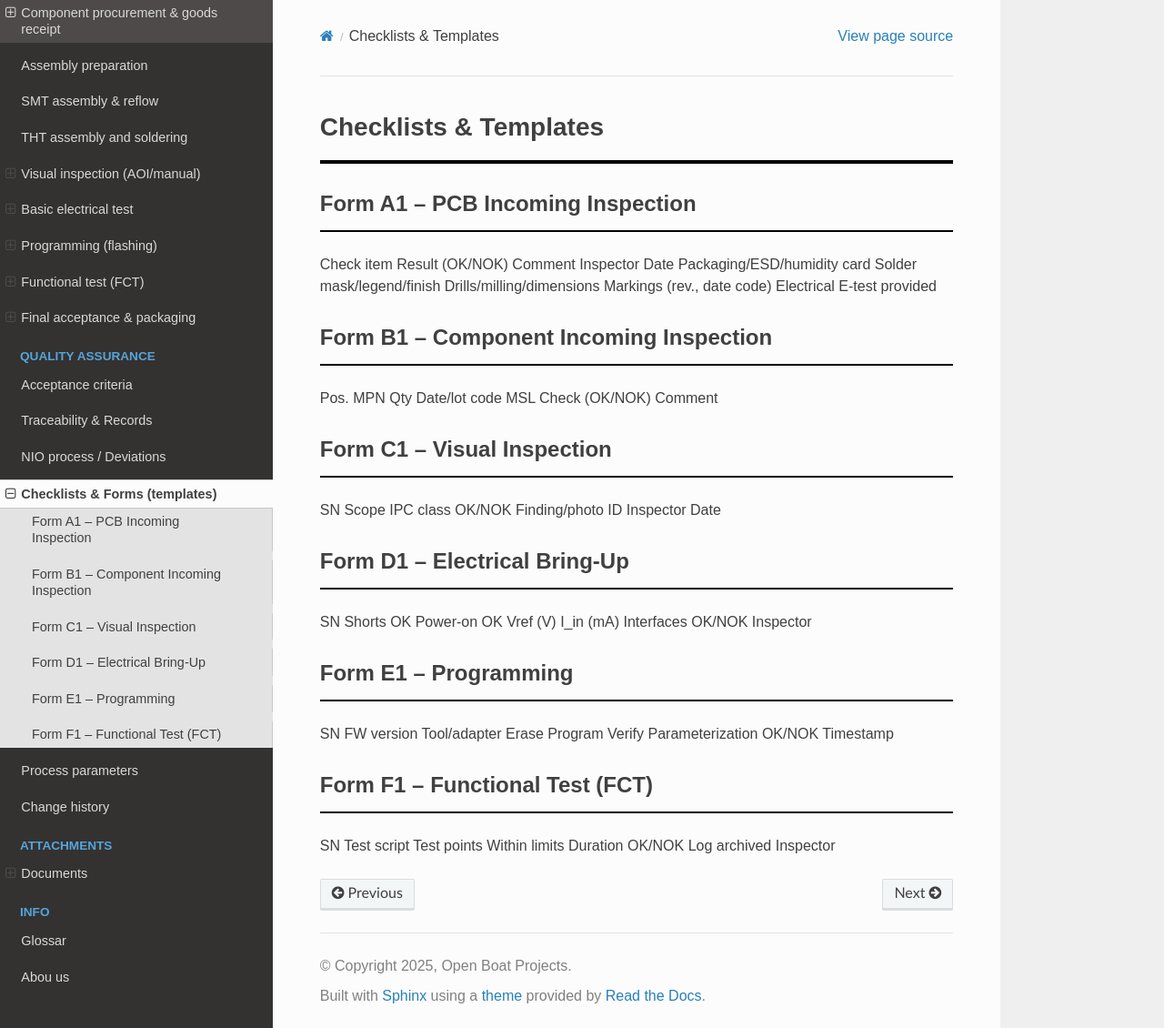
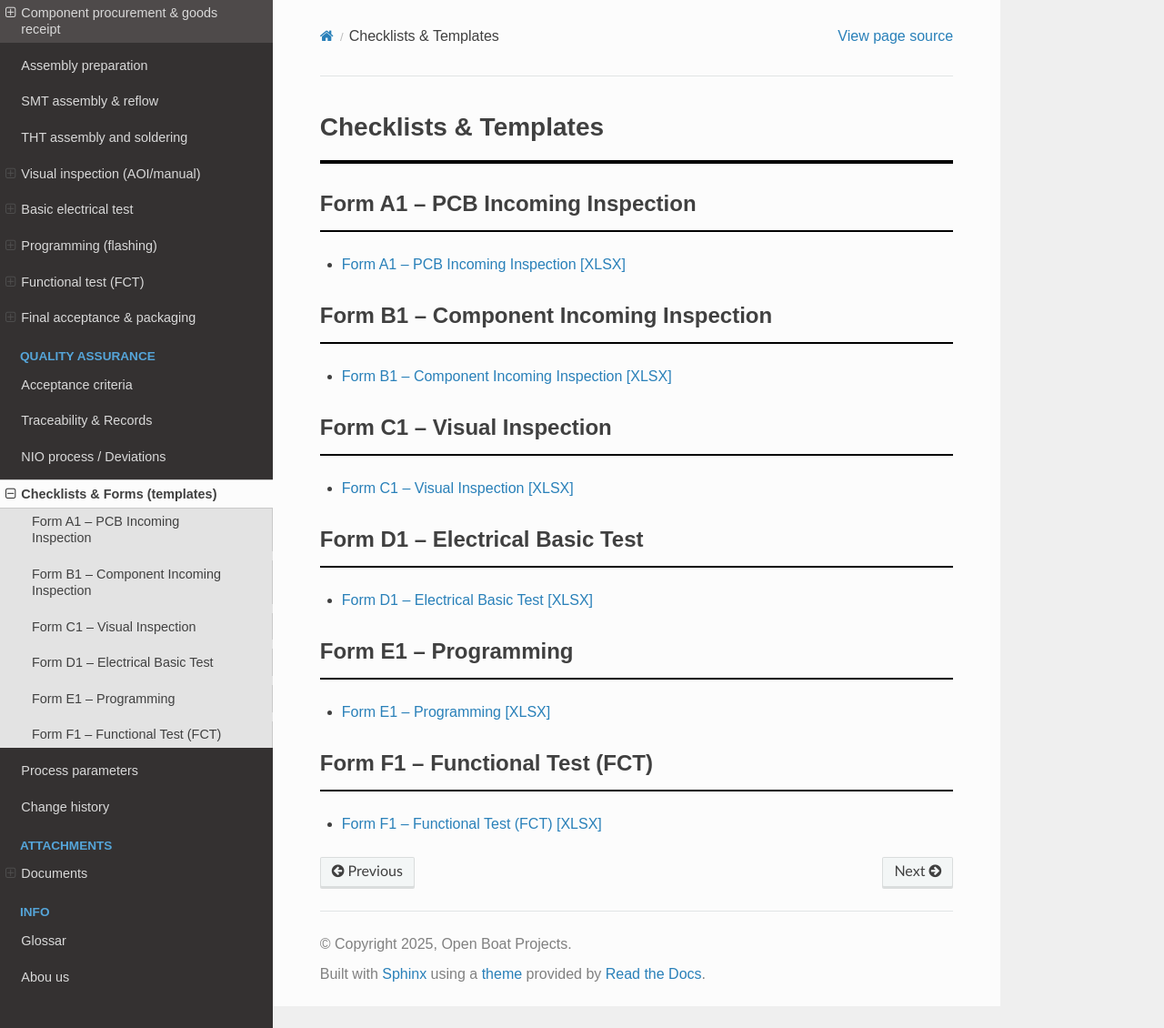
Before and after one commit to norbert-walter/yachta-sop, a Sphinx documentation site: the page built from docs/quality/templates.rst, in a window 1280 px wide and 1130 px high. Shown: the whole window at 91% size. Built offline with Sphinx 7.4.7 and the Read the Docs theme 3.1.0, drawn with Linux system fonts in a browser that asks for light colours.

Commit message:
Add forms

```diff
--- a/docs/quality/templates.rst
+++ b/docs/quality/templates.rst
@@ -4,34 +4,29 @@ Checklists & Templates
 Form A1 – PCB Incoming Inspection
 ---------------------------------
 
-Check item	Result (OK/NOK)	Comment	Inspector	Date
-Packaging/ESD/humidity card
-Solder mask/legend/finish
-Drills/milling/dimensions
-Markings (rev., date code)
-Electrical E‑test provided
+* `Form A1 – PCB Incoming Inspection [XLSX] <../_static/files/Form_A1_PCB_Incoming_Inspection.xlsx>`_
 
 Form B1 – Component Incoming Inspection
 ---------------------------------------
 
-Pos.	MPN	Qty	Date/lot code	MSL	Check (OK/NOK)	Comment
+* `Form B1 – Component Incoming Inspection [XLSX] <../_static/files/Form_B1_Component_Incoming_Inspection.xlsx>`_
 
 Form C1 – Visual Inspection
 ---------------------------
 
-SN	Scope	IPC class	OK/NOK	Finding/photo ID	Inspector	Date
+* `Form C1 – Visual Inspection [XLSX] <../_static/files/Form_C1_Visual_Inspection.xlsx>`_
 
-Form D1 – Electrical Bring‑Up
------------------------------
+Form D1 – Electrical Basic Test
+-------------------------------
 
-SN	Shorts OK	Power‑on OK	Vref (V)	I_in (mA)	Interfaces	OK/NOK	Inspector
+* `Form D1 – Electrical Basic Test [XLSX] <../_static/files/Form_D1_Electrical_Basic_Test.xlsx>`_
 
 Form E1 – Programming
 ---------------------
 
-SN	FW version	Tool/adapter	Erase	Program	Verify	Parameterization	OK/NOK	Timestamp
+* `Form E1 – Programming [XLSX] <../_static/files/Form_E1_Programming.xlsx>`_
 
 Form F1 – Functional Test (FCT)
 -------------------------------
 
-SN	Test script	Test points	Within limits	Duration	OK/NOK	Log archived	Inspector
+* `Form F1 – Functional Test (FCT) [XLSX] <../_static/files/Form_F1_Functional_Test.xlsx>`_
```
Also changed, not shown: 6 other files.
